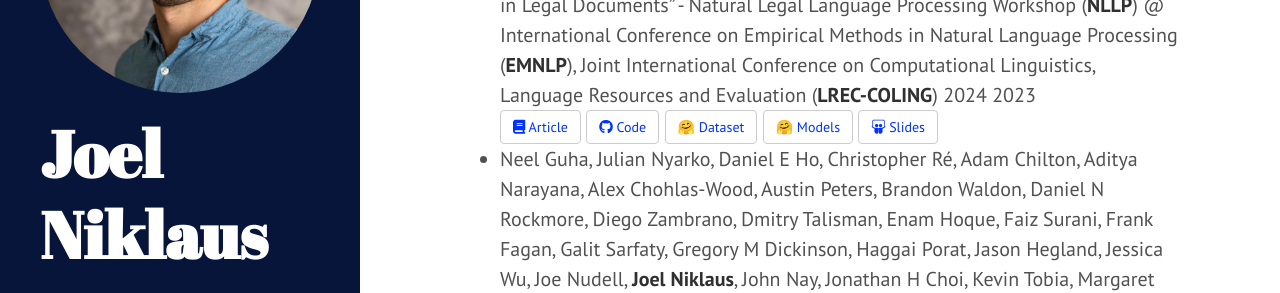
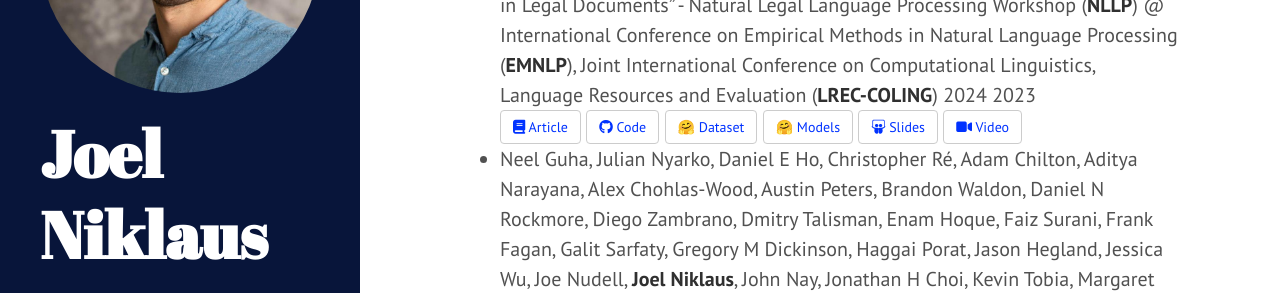
Before and after one commit to JoelNiklaus/joelniklaus.github.io, a Jekyll site: the page built from _pages/publications.md, in a window 1280 px wide and 900 px high, scrolled down 1259 px. Shown: the part 142-435 px from the top of the window. Built offline with Jekyll 4.4.1, drawn with Linux system fonts in a browser that asks for light colours; a style sheet for code colours, icons or effects is not loaded.

Commit message:
added video for legalese paper
Signed-off-by: Joel Niklaus <me@joelniklaus.ch>

```diff
--- a/_pages/publications.md
+++ b/_pages/publications.md
@@ -50,6 +50,7 @@ on [Google Scholar](https://scholar.google.com/citations?user=qJ8iricAAAAJ).
   <a href="https://huggingface.co/datasets/rcds/MultiLegalNeg" target="_blank" type="button" class="btn">🤗 Dataset</a>
   <a href="https://huggingface.co/rcds/neg-xlm-roberta-base" target="_blank" type="button" class="btn">🤗 Models</a>
   <a href="https://docs.google.com/presentation/d/1nHxZUuzFmrdcbo8l-hGfeapl9ku5xKLrRcrZAR_CbbA/edit?usp=sharing" target="_blank" type="button" class="btn"><i class="fa-brands fa-slideshare"></i> Slides</a>
+  <a href="https://niklaus.ai/files/publications/legalese/Video.mp4" target="_blank" type="button" class="btn"><i class="fa-solid fa-video"></i> Video</a>
 * Neel Guha, Julian Nyarko, Daniel E Ho, Christopher Ré, Adam Chilton, Aditya Narayana, Alex Chohlas-Wood, Austin
   Peters, Brandon Waldon, Daniel N Rockmore, Diego Zambrano, Dmitry Talisman, Enam Hoque, Faiz Surani, Frank Fagan,
   Galit Sarfaty, Gregory M Dickinson, Haggai Porat, Jason Hegland, Jessica Wu, Joe Nudell, **Joel Niklaus**, John Nay,
```
Also changed, not shown: 1 other file.
